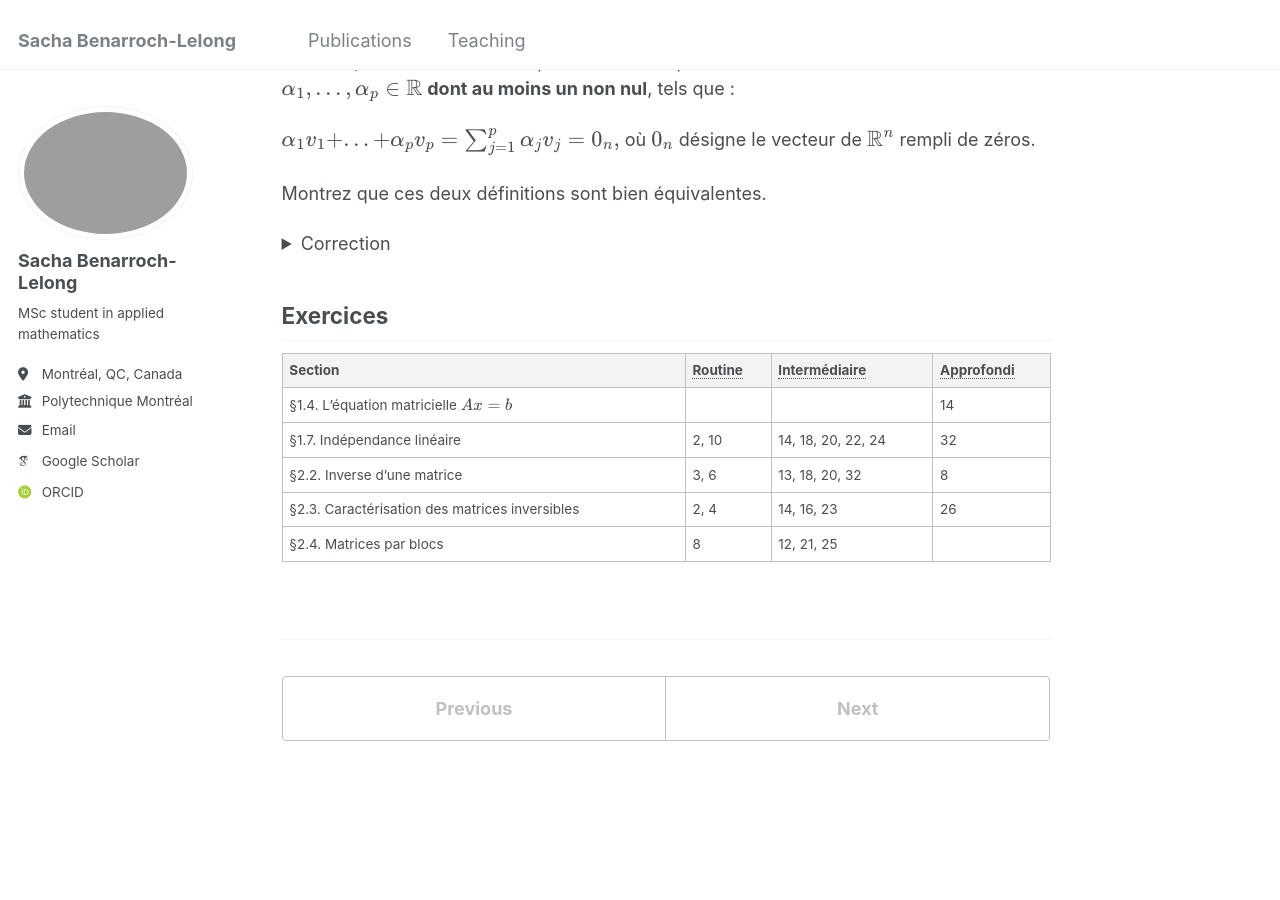
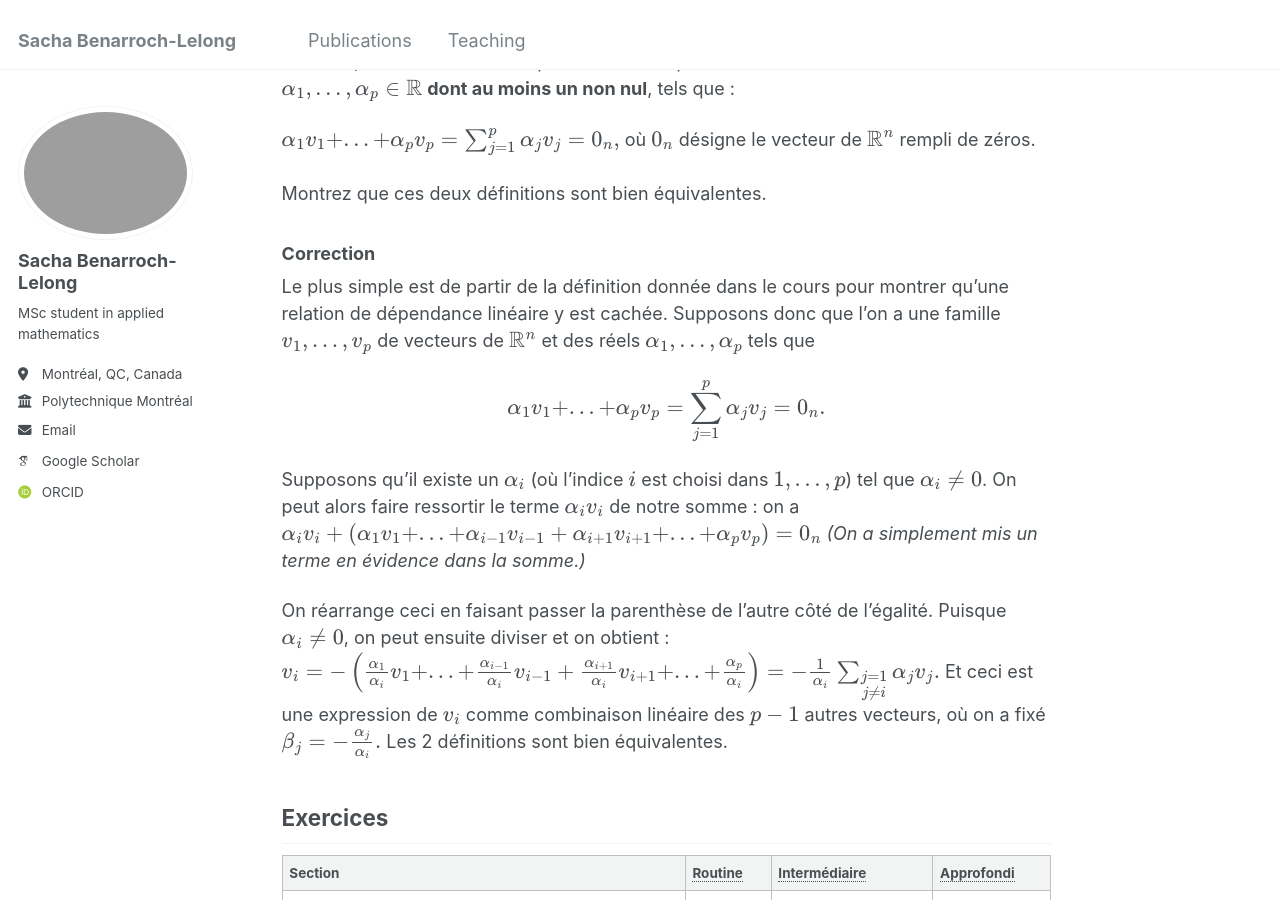
Before and after one commit to sblelong/sblelong.github.io, a Jekyll site: the page built from _teaching/mth1008/td1.md, in a window 1280 px wide and 900 px high, scrolled down 514 px. Built offline with Jekyll 4.4.1, drawn with Linux system fonts in a browser that asks for light colours; some web fonts are replaced; part of the change alters nothing that is shown.

Commit message:
fix latex td1

```diff
--- a/_teaching/mth1008/td1.md
+++ b/_teaching/mth1008/td1.md
@@ -20,30 +20,28 @@ où \\(0_n\\) désigne le vecteur de \\(\mathbb{R}^n\\) rempli de zéros.
 
 Montrez que ces deux définitions sont bien équivalentes.
 
-<details>
-    <summary>Correction</summary>
-    Le plus simple est de partir de la définition donnée dans le cours pour montrer qu'une relation de dépendance linéaire y est cachée. Supposons donc que l'on a une famille \\(\{v_1,...,v_p\}\\) de vecteurs de \\(\mathbb{R}^n\\) et des réels \\(\alpha_1,...,\alpha_p\\) tels que
+### Correction
+Le plus simple est de partir de la définition donnée dans le cours pour montrer qu'une relation de dépendance linéaire y est cachée. Supposons donc que l'on a une famille \\(\{v_1,...,v_p\}\\) de vecteurs de \\(\mathbb{R}^n\\) et des réels \\(\alpha_1,...,\alpha_p\\) tels que
 
-    $$
-        \alpha_1v_1+...+\alpha_pv_p=\sum_{j=1}^p\alpha_jv_j=0_n.
-    $$
+$$
+    \alpha_1v_1+...+\alpha_pv_p=\sum_{j=1}^p\alpha_jv_j=0_n.
+$$
 
-    Supposons qu'il existe un \\(\alpha_i\\) (où l'indice \\(i\\) est choisi dans \\(\{1,...,p\}\\)) tel que \\(\alpha_i\neq 0\\). On peut alors faire ressortir le terme \\(\alpha_iv_i\\) de notre somme : on a
-    $$
-        \alpha_iv_i+\left(\alpha_1v_1+...+\alpha_{i-1}v_{i-1}+\alpha_{i+1}v_{i+1}+...+\alpha_pv_p\right)=0_n
-    $$
-    *(On a simplement mis un terme en évidence dans la somme.)*
+Supposons qu'il existe un \\(\alpha_i\\) (où l'indice \\(i\\) est choisi dans \\(\{1,...,p\}\\)) tel que \\(\alpha_i\neq 0\\). On peut alors faire ressortir le terme \\(\alpha_iv_i\\) de notre somme : on a
+$$
+    \alpha_iv_i+\left(\alpha_1v_1+...+\alpha_{i-1}v_{i-1}+\alpha_{i+1}v_{i+1}+...+\alpha_pv_p\right)=0_n
+$$
+*(On a simplement mis un terme en évidence dans la somme.)*
 
-    On réarrange ceci en faisant passer la parenthèse de l'autre côté de l'égalité. Puisque \\(\alpha_i\neq 0\\), on peut ensuite diviser et on obtient :
-    $$
-        v_i=-\left(\frac{\alpha_1}{\alpha_i}v_1+...+\frac{\alpha_{i-1}}{\alpha_i}v_{i-1}+\frac{\alpha_{i+1}}{\alpha_i}v_{i+1}+...+\frac{\alpha_p}{\alpha_i}\right)=-\frac{1}{\alpha_i}\sum_{\substack{j=1\\ j\neq i}}\alpha_jv_j.
-    $$
-    Et ceci est une expression de \\(v_i\\) comme combinaison linéaire des \\(p-1\\) autres vecteurs, où on a fixé
-    $$
-        \beta_j=-\frac{\alpha_j}{\alpha_i}.
-    $$
-    Les 2 définitions sont bien équivalentes.
-</details>
+On réarrange ceci en faisant passer la parenthèse de l'autre côté de l'égalité. Puisque \\(\alpha_i\neq 0\\), on peut ensuite diviser et on obtient :
+$$
+    v_i=-\left(\frac{\alpha_1}{\alpha_i}v_1+...+\frac{\alpha_{i-1}}{\alpha_i}v_{i-1}+\frac{\alpha_{i+1}}{\alpha_i}v_{i+1}+...+\frac{\alpha_p}{\alpha_i}\right)=-\frac{1}{\alpha_i}\sum_{\substack{j=1\\ j\neq i}}\alpha_jv_j.
+$$
+Et ceci est une expression de \\(v_i\\) comme combinaison linéaire des \\(p-1\\) autres vecteurs, où on a fixé
+$$
+    \beta_j=-\frac{\alpha_j}{\alpha_i}.
+$$
+Les 2 définitions sont bien équivalentes.
 
 ## Exercices
 
```
